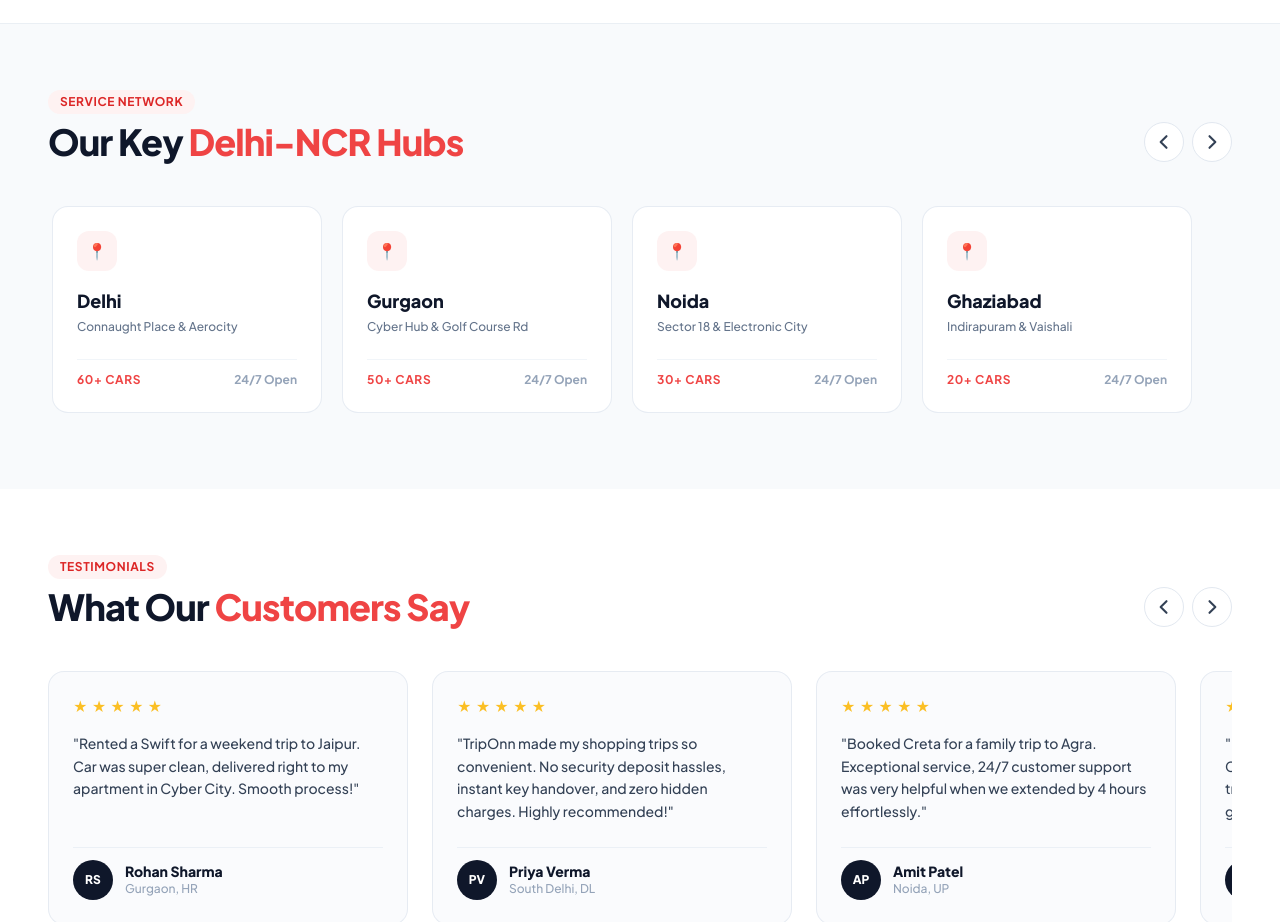
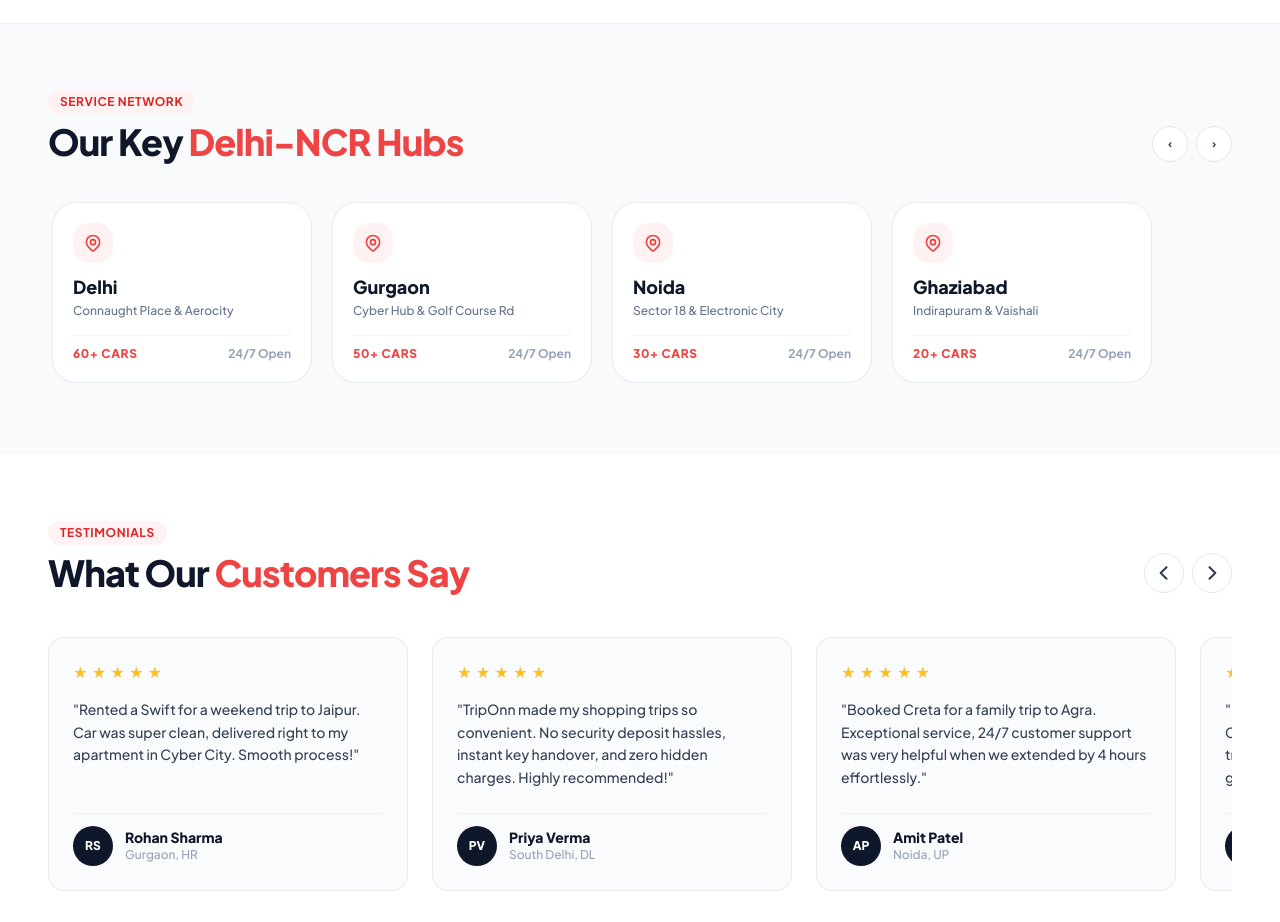
Before and after one commit to imrannahmad/Car-rentals-web, a React (Vite) app: page / in a window 1280 px wide. Shown: the part 2900-3822 px from the top of the page. Built offline with nearby package versions, Linux system fonts and the light colour scheme.

Commit message:
Make Our Key Delhi-NCR Hubs section compact on mobile with enhanced UI

```diff
--- a/src/components/Locations.jsx
+++ b/src/components/Locations.jsx
@@ -13,7 +13,7 @@
 
   const scroll = (direction) => {
     if (scrollContainerRef.current) {
-      const scrollAmount = direction === 'left' ? -280 : 280;
+      const scrollAmount = direction === 'left' ? -260 : 260;
       scrollContainerRef.current.scrollBy({
         left: scrollAmount,
         behavior: 'smooth',
@@ -22,11 +22,11 @@
   };
 
   return (
-    <section className="py-16 px-4 sm:px-6 lg:px-12 bg-slate-50 border-t border-slate-200/60 overflow-hidden">
+    <section className="py-12 sm:py-16 px-4 sm:px-6 lg:px-12 bg-slate-50 border-t border-slate-200/60 overflow-hidden">
       <ScrollReveal className="max-w-7xl mx-auto">
 
         {/* SECTION HEADER & ARROW CONTROLS */}
-        <div className="flex flex-col sm:flex-row sm:items-end justify-between mb-8 gap-4">
+        <div className="flex flex-col sm:flex-row sm:items-end justify-between mb-6 sm:mb-8 gap-4">
           <div>
             <span className="text-xs font-bold uppercase tracking-wider text-red-600 bg-red-50 px-3 py-1 rounded-full mb-2 inline-block">
               Service Network
@@ -40,53 +40,57 @@
           <div className="hidden sm:flex items-center gap-2 self-end sm:self-auto">
             <button
               onClick={() => scroll('left')}
-              className="w-10 h-10 rounded-full border border-slate-200 bg-white hover:bg-slate-900 hover:text-white hover:border-slate-900 text-slate-700 flex items-center justify-center transition shadow-xs active:scale-95"
+              className="w-9 h-9 rounded-full border border-slate-200 bg-white hover:bg-slate-900 hover:text-white hover:border-slate-900 text-slate-700 flex items-center justify-center transition shadow-xs active:scale-95 text-xs font-bold"
               aria-label="Scroll Left"
             >
-              <svg className="w-5 h-5" fill="none" stroke="currentColor" viewBox="0 0 24 24">
-                <path strokeLinecap="round" strokeLinejoin="round" strokeWidth="2.5" d="M15 19l-7-7 7-7" />
-              </svg>
+              ‹
             </button>
-
             <button
               onClick={() => scroll('right')}
-              className="w-10 h-10 rounded-full border border-slate-200 bg-white hover:bg-slate-900 hover:text-white hover:border-slate-900 text-slate-700 flex items-center justify-center transition shadow-xs active:scale-95"
+              className="w-9 h-9 rounded-full border border-slate-200 bg-white hover:bg-slate-900 hover:text-white hover:border-slate-900 text-slate-700 flex items-center justify-center transition shadow-xs active:scale-95 text-xs font-bold"
               aria-label="Scroll Right"
             >
-              <svg className="w-5 h-5" fill="none" stroke="currentColor" viewBox="0 0 24 24">
-                <path strokeLinecap="round" strokeLinejoin="round" strokeWidth="2.5" d="M9 5l7 7-7 7" />
-              </svg>
+              ›
             </button>
           </div>
         </div>
 
-        {/* HORIZONTAL CAROUSEL ROW WITH TOUCH SWIPE & SNAP POINTS */}
+        {/* COMPACT SLIDEABLE HUB CARDS CAROUSEL */}
         <div
           ref={scrollContainerRef}
-          className="flex gap-5 overflow-x-auto scroll-smooth snap-x snap-mandatory py-3 px-1 scrollbar-none [scrollbar-width:none] [-ms-overflow-style:none] [&::-webkit-scrollbar]:hidden"
+          className="flex gap-3 sm:gap-5 overflow-x-auto scroll-smooth snap-x snap-mandatory py-2 px-1 scrollbar-none [scrollbar-width:none] [-ms-overflow-style:none] [&::-webkit-scrollbar]:hidden"
         >
           {hubs.map((hub, idx) => (
             <div
               key={idx}
-              className="w-[240px] sm:w-[270px] flex-shrink-0 snap-start bg-white p-6 rounded-2xl border border-slate-200/80 shadow-xs hover:shadow-md hover:border-red-200 transition duration-200 flex flex-col justify-between"
+              className="w-[165px] sm:w-[260px] flex-shrink-0 snap-start bg-white p-3.5 sm:p-5 rounded-2xl sm:rounded-3xl border border-slate-200/80 shadow-xs hover:shadow-lg hover:border-red-200 hover:-translate-y-0.5 transition-all duration-300 flex flex-col justify-between"
             >
               <div>
-                <div className="w-10 h-10 rounded-xl bg-red-50 text-red-500 flex items-center justify-center font-bold mb-4">
-                  📍
+                {/* Location Icon Badge */}
+                <div className="w-8 h-8 sm:w-10 sm:h-10 rounded-xl sm:rounded-2xl bg-red-50 text-red-500 flex items-center justify-center mb-2.5 shadow-xs">
+                  <svg className="w-4 h-4 sm:w-5 sm:h-5" fill="none" stroke="currentColor" viewBox="0 0 24 24">
+                    <path strokeLinecap="round" strokeLinejoin="round" strokeWidth="2" d="M17.657 16.657L13.414 20.9a1.998 1.998 0 01-2.827 0l-4.244-4.243a8 8 0 1111.314 0z" />
+                    <path strokeLinecap="round" strokeLinejoin="round" strokeWidth="2" d="M15 11a3 3 0 11-6 0 3 3 0 016 0z" />
+                  </svg>
                 </div>
-                <h3 className="font-extrabold text-lg text-slate-900 mb-1">
+
+                {/* City Title */}
+                <h3 className="font-extrabold text-base sm:text-lg text-slate-900 mb-0.5 leading-snug">
                   {hub.city}
                 </h3>
-                <p className="text-xs text-slate-500 font-medium">
+
+                {/* Location Detail */}
+                <p className="text-[11px] sm:text-xs text-slate-500 font-medium leading-relaxed">
                   {hub.location}
                 </p>
               </div>
 
-              <div className="mt-6 pt-3 border-t border-slate-100 flex items-center justify-between">
-                <span className="text-xs font-bold text-red-500 uppercase tracking-wider">
+              {/* Bottom Row: Vehicles + 24/7 Tag */}
+              <div className="mt-4 pt-2.5 border-t border-slate-100 flex items-center justify-between text-[10px] sm:text-xs">
+                <span className="font-extrabold text-red-500 uppercase tracking-wider">
                   {hub.vehicles}
                 </span>
-                <span className="text-xs text-slate-400 font-bold">24/7 Open</span>
+                <span className="text-slate-400 font-bold">24/7 Open</span>
               </div>
             </div>
           ))}
```
